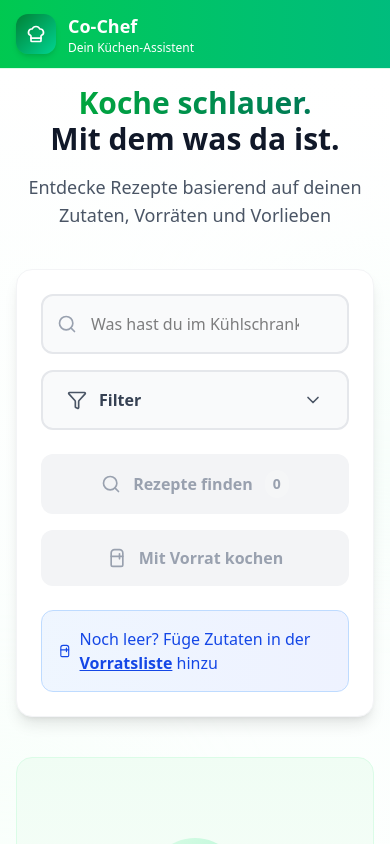
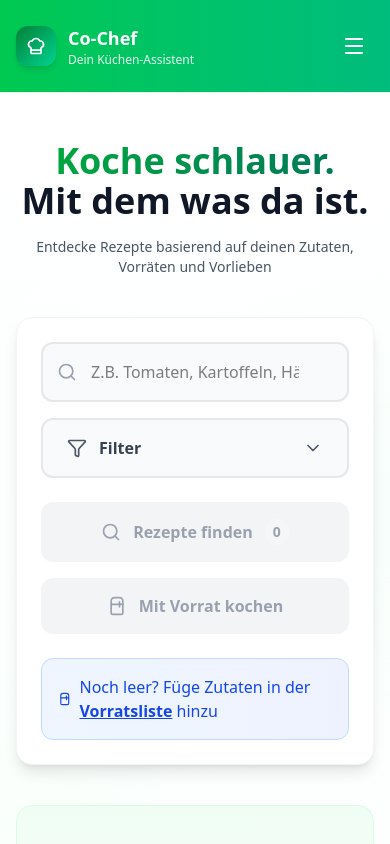
Before and after one commit to Nook64/React-Recipe-App, a React (Vite) app in the folder prototype/: page / in a window 390 px wide. Shown: the top 844 px of the page. Built offline with nearby package versions, Linux system fonts and the light colour scheme.

Commit message:
Responsive Header and some other adjustments

```diff
--- a/prototype/src/components/Header.tsx
+++ b/prototype/src/components/Header.tsx
@@ -1,37 +1,100 @@
-import { ChefHat } from "lucide-react";
-import { Link } from "react-router-dom";
+import { ChefHat, Menu, X } from "lucide-react";
+import { Link, useLocation } from "react-router-dom";
+import { useState } from "react";
 
 function Header() {
+  const [isMenuOpen, setIsMenuOpen] = useState(false);
+  const location = useLocation();
+
+  const navItems = [
+    { to: "/", label: "Home" },
+    { to: "/pantry", label: "Vorrat" },
+    { to: "/favorites", label: "Favoriten" },
+  ];
+
   return (
-    <header className="bg-linear-to-r from-green-500 to-emerald-500 border-b border-green-100">
-      <div className="container mx-auto px-4 py-3">
+    <header className="bg-linear-to-r from-green-500 to-emerald-500 border-b border-green-100 sticky top-0 z-50">
+      <div className="container mx-auto px-4 py-6">
         <div className="flex items-center justify-between">
-          <Link to="/" className="flex items-center gap-3 group">
+          {/* Logo */}
+          <Link
+            to="/"
+            className="flex items-center gap-3 group"
+            onClick={() => setIsMenuOpen(false)}
+          >
             <div className="w-10 h-10 bg-linear-to-br from-green-700 to-emerald-400 rounded-xl flex items-center justify-center shadow-md group-hover:scale-105 transition">
               <ChefHat className="w-5 h-5 text-white" />
             </div>
             <div>
               <h1 className="text-lg font-bold text-white">Co-Chef</h1>
-              <p className="text-xs text-white">Dein Küchen-Assistent</p>
+              <p className="text-xs text-white opacity-90">
+                Dein Küchen-Assistent
+              </p>
             </div>
           </Link>
 
-          <nav className="hidden md:flex items-center gap-1 ">
-            {[
-              { to: "/", label: "Home" },
-              { to: "/pantry", label: "Vorrat" },
-              { to: "/favorites", label: "Favoriten" },
-            ].map((item) => (
+          {/* Desktop Navigation */}
+          <nav className="hidden md:flex items-center gap-1">
+            {navItems.map((item) => (
               <Link
                 key={item.to}
                 to={item.to}
-                className="px-4 py-2 rounded-lg text-white font-medium hover:text-lime-300  transition"
+                className={`
+                  px-4 py-2 rounded-lg font-medium transition
+                  ${
+                    location.pathname === item.to
+                      ? "text-lime-300"
+                      : "text-white hover:text-lime-300"
+                  }
+                `}
               >
                 {item.label}
               </Link>
             ))}
           </nav>
+
+          {/* Mobile Toggle */}
+          <button
+            className="md:hidden text-white p-2"
+            onClick={() => setIsMenuOpen(!isMenuOpen)}
+            aria-label="Toggle menu"
+          >
+            {isMenuOpen ? (
+              <X className="w-6 h-6" />
+            ) : (
+              <Menu className="w-6 h-6" />
+            )}
+          </button>
         </div>
+
+        {/* Mobile Navigation */}
+        {isMenuOpen && (
+          <div className="md:hidden mt-4 pb-3">
+            <div className="flex flex-col gap-2">
+              {navItems.map((item) => (
+                <Link
+                  key={item.to}
+                  to={item.to}
+                  onClick={() => setIsMenuOpen(false)}
+                  className={`
+                    px-4 py-3 rounded-lg font-medium transition
+                    relative overflow-hidden
+                    ${
+                      location.pathname === item.to
+                        ? "bg-white/25 text-white"
+                        : "bg-white/10 text-white hover:bg-white/20"
+                    }
+                  `}
+                >
+                  {location.pathname === item.to && (
+                    <span className="absolute left-0 top-0 h-full w-1 bg-lime-300 rounded-r" />
+                  )}
+                  {item.label}
+                </Link>
+              ))}
+            </div>
+          </div>
+        )}
       </div>
     </header>
   );
--- a/prototype/src/pages/LandingPage.tsx
+++ b/prototype/src/pages/LandingPage.tsx
@@ -240,7 +240,7 @@ function LandingPage() {
   };
 
   return (
-    <div className="min-h-screen bg-linear-to-b from-white via-emerald-50/20 to-white p-4 md:p-8 relative overflow-hidden">
+    <div className="min-h-screen bg-linear-to-b from-white via-emerald-50/20 to-white p-4 md:p-8 relative overflow-hidden mt-8">
       {/* Hintergrund-Elemente */}
       <div className="absolute top-0 left-0 right-0 h-96 bg-linear-to-br from-emerald-50/30 via-transparent to-transparent -z-10"></div>
       <div className="absolute top-40 -right-40 w-80 h-80 bg-emerald-100/20 rounded-full blur-3xl -z-10"></div>
@@ -248,14 +248,14 @@ function LandingPage() {
       <div className="max-w-6xl mx-auto">
         {/* Hero Section*/}
         <div className="text-center mb-10 md:mb-12">
-          <h1 className="text-3xl md:text-4xl lg:text-5xl font-bold text-gray-900 mb-4">
+          <h1 className="text-4xl md:text-4xl lg:text-5xl font-bold text-gray-900 mb-4">
             <span className="text-transparent bg-clip-text bg-linear-to-r from-green-600 to-emerald-700">
               Koche schlauer.
             </span>
             <br />
             <span className="text-gray-900">Mit dem was da ist.</span>
           </h1>
-          <p className="text-gray-600 text-lg max-w-2xl mx-auto">
+          <p className="text-gray-600 text-sm max-w-2xl mx-auto md:text-base lg:text-lg">
             Entdecke Rezepte basierend auf deinen Zutaten, Vorräten und
             Vorlieben
           </p>
@@ -274,7 +274,7 @@ function LandingPage() {
                   value={inputValue}
                   onChange={(e) => setInputValue(e.target.value)}
                   onKeyDown={handleKeyPress}
-                  placeholder="Was hast du im Kühlschrank? Z.B. Tomaten, Kartoffeln, Hähnchen..."
+                  placeholder="Z.B. Tomaten, Kartoffeln, Hähnchen..."
                   className="w-full pl-12 pr-12 py-4 bg-gray-50 border-2 border-gray-200 rounded-xl focus:border-green-500 focus:ring-4 focus:ring-green-100 focus:outline-none transition-all text-base"
                 />
                 {inputValue && (
@@ -316,7 +316,7 @@ function LandingPage() {
                   <div className="max-h-82 overflow-y-auto">
                     <div className="p-5 border-b border-gray-100 bg-emerald-200">
                       <div className="flex items-center justify-between">
-                        <h4 className="text-xl font-bold text-gray-800">
+                        <h4 className="text-lg font-bold text-gray-800 md:text-xl">
                           Filter auswählen
                         </h4>
                         {selectedFilters.length > 0 && (
@@ -329,7 +329,7 @@ function LandingPage() {
                           </button>
                         )}
                       </div>
-                      <p className="text-gray-600 mt-1">
+                      <p className="text-gray-600 mt-1 text-sm md:text-base">
                         Mehrfachauswahl möglich
                       </p>
                     </div>
@@ -532,13 +532,6 @@ function LandingPage() {
                       </span>
                     </div>
                   </div>
-                  <button
-                    onClick={handleClearAll}
-                    className="text-sm text-gray-500 hover:text-gray-700 flex items-center gap-2"
-                  >
-                    <X className="w-4 h-4" />
-                    Suche zurücksetzen
-                  </button>
                 </div>
 
                 <div className="grid grid-cols-1 md:grid-cols-2 lg:grid-cols-3 gap-6">
```
